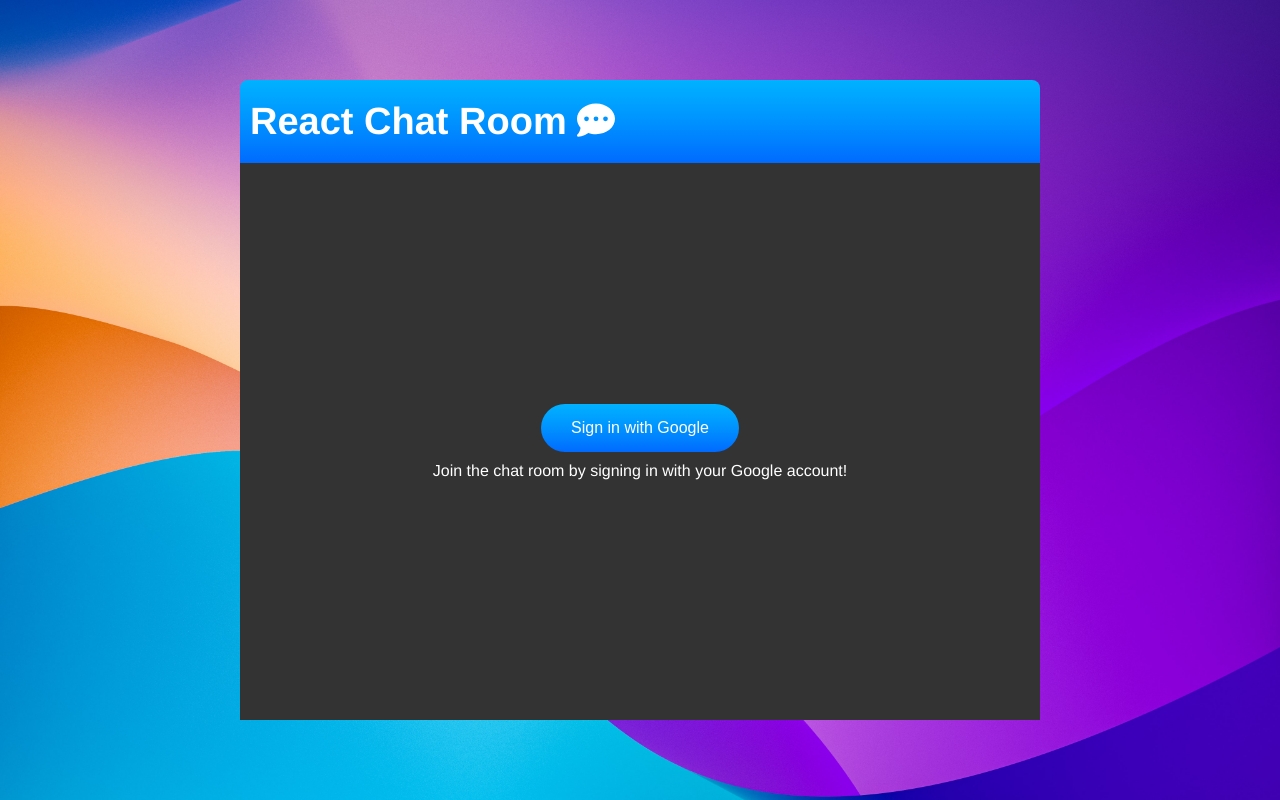
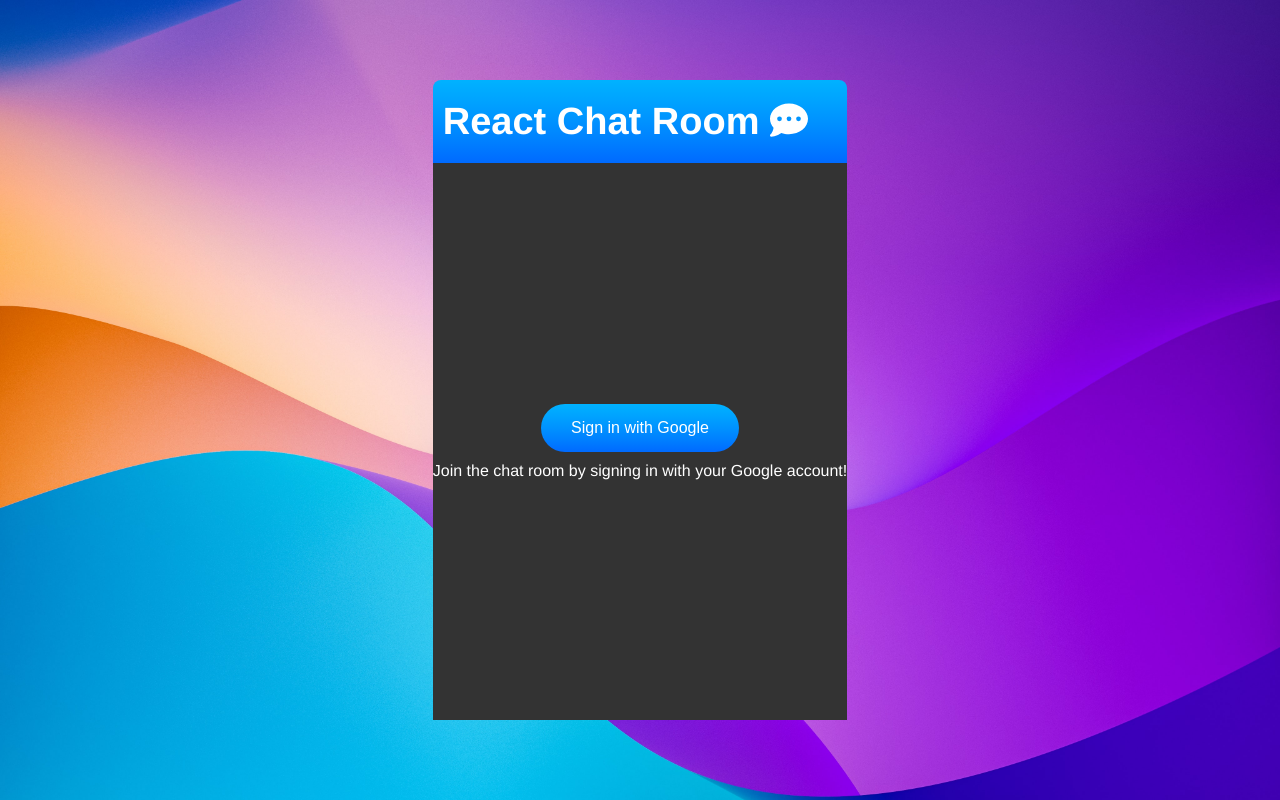
Before and after one commit to kevinsvanback/chat-room-app, a React (Create React App) app: page / in a window 1280 px wide. Built offline with nearby package versions, Linux system fonts and the light colour scheme; no server answers.

Commit message:
style updates

```diff
--- a/src/styles/App.css
+++ b/src/styles/App.css
@@ -2,7 +2,9 @@
   display: flex;
   justify-content: center;
   align-items: center;
-  min-height: 100vh;
+  min-height: 100%;
+  min-width: 100%;
+  position: fixed;
   background-image: url("../images/background.jpg");
   background-repeat: no-repeat;
   background-size: cover;
@@ -13,7 +15,8 @@
   flex-direction: column;
   flex: 1;
   max-width: 800px;
-  height: 80vh;
+  min-height: 80%;
+  position: fixed;
   margin: 0 20px;
 }
 .App header {
@@ -34,5 +37,6 @@
   flex-direction: column;
   justify-content: center;
   height: 100%;
+  flex: 1;
   background-color: #333;
 }/*# sourceMappingURL=App.css.map */
--- a/src/styles/App.scss
+++ b/src/styles/App.scss
@@ -6,7 +6,9 @@
   align-items: center;
   // min-height: 100vh;
   min-height: 100%;
+  min-width: 100%;
   position: fixed;
+
   background-image: url('../images/background.jpg');
   background-repeat: no-repeat;
   background-size: cover;
@@ -17,9 +19,10 @@
   flex-direction: column;
   flex: 1;
   max-width: 800px;
-  // height: 80vh;
+  // min-height: 80vh;
   min-height: 80%;
   position: fixed;
+
   margin: 0 20px;
 
   header {
@@ -42,6 +45,8 @@
     flex-direction: column;
     justify-content: center;
     height: 100%;
+    flex: 1;
+
     background-color: #333;
   }
 }
--- a/src/styles/Index.css
+++ b/src/styles/Index.css
@@ -5,7 +5,14 @@
   padding: 0;
 }
 
+html {
+  height: 100%;
+  width: 100%;
+  height: -webkit-fill-available;
+}
+
 body {
   min-height: 100vh;
+  min-height: -webkit-fill-available;
   font-family: "Helvetica Neue", sans-serif;
 }/*# sourceMappingURL=Index.css.map */
--- a/src/styles/Index.scss
+++ b/src/styles/Index.scss
@@ -9,9 +9,11 @@
 html {
   height: 100%;
   width: 100%;
+  height: -webkit-fill-available;
 }
 
 body {
-  // min-height: 100vh;
+  min-height: 100vh;
+  min-height: -webkit-fill-available;
   font-family: 'Helvetica Neue', sans-serif;
 }
```
Also changed, not shown: 2 other files (tests, documents, lock files or other folders).
